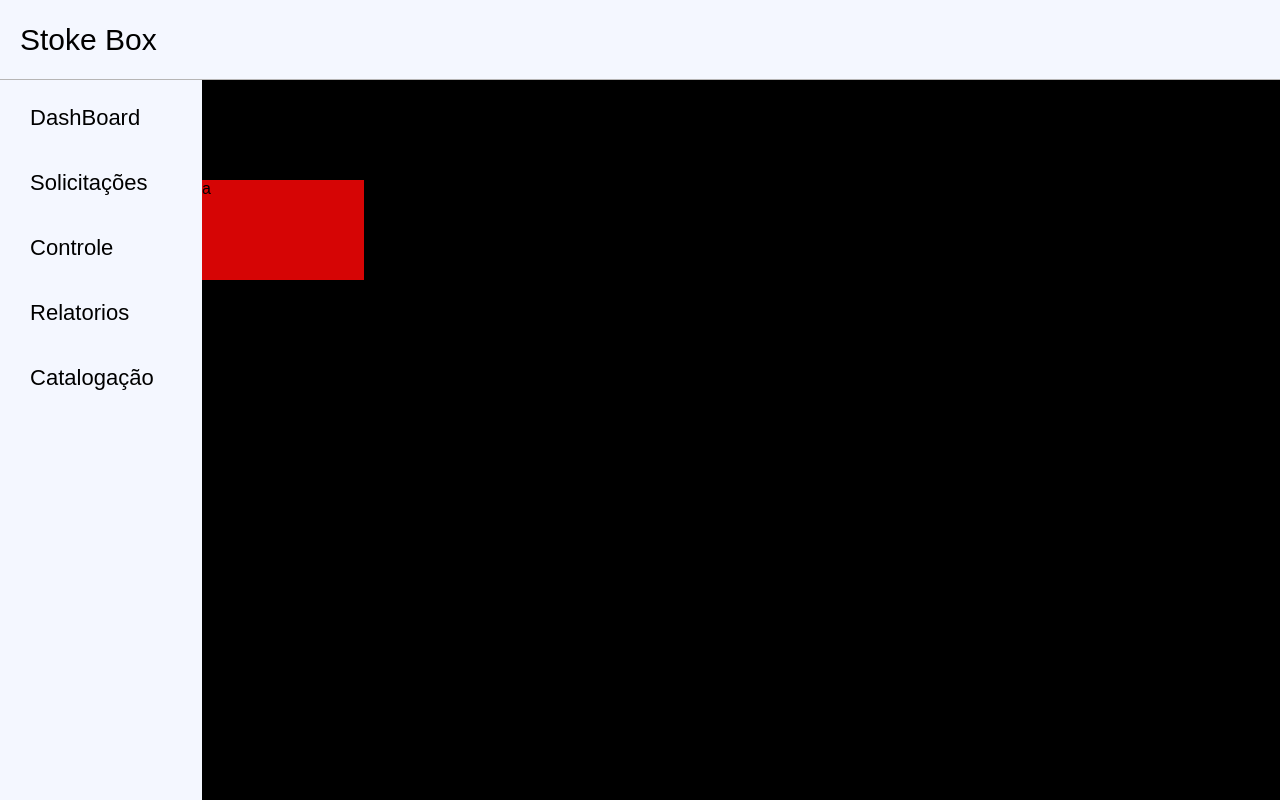
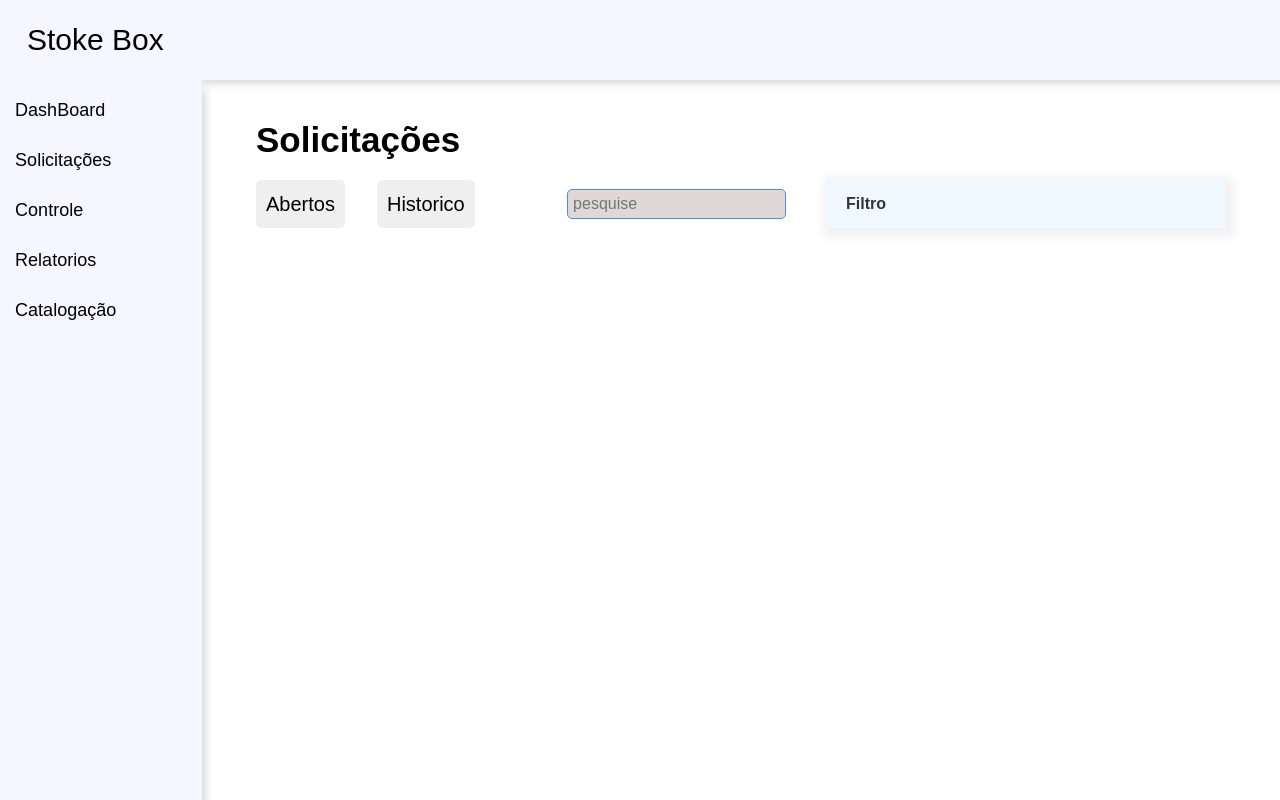
Before and after one commit to onDashCorporation/ACAI, a React (Vite) app: page /solicitacoes in a window 1280 px wide. Built offline with nearby package versions, Linux system fonts and the light colour scheme.

Commit message:
Feat: create dropdown in solicitações page

```diff
--- a/package.json
+++ b/package.json
@@ -10,10 +10,6 @@
     "preview": "vite preview"
   },
   "dependencies": {
-    "@emotion/react": "^11.11.4",
-    "@emotion/styled": "^11.11.0",
-    "@mui/material": "^5.15.12",
-    "@radix-ui/themes": "^2.0.3",
     "react": "^18.2.0",
     "react-dom": "^18.2.0",
     "react-router-dom": "^6.22.3",
--- /dev/null
+++ b/src/components/dropdown/dropdown.jsx
@@ -0,0 +1,30 @@
+import { useState } from "react";
+import * as S from "./style"
+
+const Dropdown = ({filterop, setFilterop}) => {
+
+    const [isActive, setIsActive] = useState(false);
+    const options = ["Categoria","Tipo", "Departamento" ]
+
+
+
+
+return(
+    <S.Container>
+        <S.Title onClick={(e) => setIsActive(!isActive)}>{filterop}</S.Title>
+        {isActive && (
+            <S.ContainerOp>
+                {options.map(options => (
+            <S.Op onClick={e => {setFilterop(options), setIsActive(false)}}>{options}</S.Op>
+
+
+                ))}
+
+        </S.ContainerOp>
+        )}
+    </S.Container>
+
+
+);
+}
+export default Dropdown;
--- /dev/null
+++ b/src/components/dropdown/style.jsx
@@ -0,0 +1,44 @@
+import styled from "styled-components";
+
+export const Container = styled.div`
+    width: 400px;
+    position: relative;
+    user-select: none;
+`;
+export const Title = styled.text`
+display: flex;
+align-items: center;
+justify-content: space-between;
+padding: 15px 20px;
+background-color: aliceblue;
+box-shadow: 3px 3px 10px 6px rgba(0,0,0,0.06) ;
+font-weight: bold;
+color: #333;
+cursor: pointer;
+
+`;
+export const ContainerOp = styled.div`
+    display: flex;
+    flex-direction: column;
+    position: absolute;
+    top: 110%;
+    left: 0px;
+    padding: 10px;
+    background-color: aliceblue;
+    box-shadow: 3px 3px 10px 6px rgba(0,0,0,0.06) ;
+    font-weight: 500;
+    color: #333;
+    width: 95%;
+
+`;
+export const Op = styled.text`
+padding: 10px;
+cursor: pointer;
+transition: all 0.2s;
+
+&:hover{
+    background-color: #e0e8f0;
+
+
+}
+`;
--- a/src/components/header/style.jsx
+++ b/src/components/header/style.jsx
@@ -7,10 +7,10 @@ export const HeaderContainer = styled.div`
   width: 100%;
   height: 90px;
   background-color: #f4f7ff;
-  border-bottom: 0.5px solid rgb(182, 181, 181);
+  box-shadow: 200px 0px 10px 2px rgba(0, 0, 0, 0.2);
   user-select: none;
 `;
 export const Logo = styled.text`
-  margin-left: 20px;
+  margin-left: 27px;
   font-size: 30px;
 `;
--- a/src/components/nav/style.jsx
+++ b/src/components/nav/style.jsx
@@ -4,6 +4,7 @@ export const Container = styled.div`
   width: 240px;
   max-height: 900px;
   background-color: #f4f7ff;
+  box-shadow: 0px 12px 10px 2px rgba(0, 0, 0, 0.2);
   display: flex;
   justify-content: center;
   align-items: start;
@@ -23,11 +24,11 @@ export const Op = styled.text`
   display: flex;
   flex-direction: column;
   justify-content: center;
-  font-size: 22px;
-  padding-left: 20px;
+  font-size: 18px;
+  padding-left: 5px;
+  /* padding: 5px; */
   width: 90%;
-  height: 45px;
-  gap: 50px;
+  height: 30px;
   cursor: pointer;
   transition: 0.2s;
 
--- a/src/pages/Login/forgot.jsx
+++ b/src/pages/Login/forgot.jsx
@@ -51,11 +51,11 @@ const Forgot = () => {
         </S.TermsContainer>
       </S.Login>
       <S.ImgContainer>
-        <S.ImgtextContainer>
+        <S.ImgTextContainer>
           <S.TextImage>
             Lorem ipsum dolor sit amet consectetur adipiscing elit.
           </S.TextImage>
-        </S.ImgtextContainer>
+        </S.ImgTextContainer>
         <S.Img src={login} alt="Imagem de um estoque" />
       </S.ImgContainer>
     </S.Main>
--- a/src/pages/Login/login.jsx
+++ b/src/pages/Login/login.jsx
@@ -41,11 +41,11 @@ const Login = () => {
         </S.TermsContainer>
       </S.Login>
       <S.ImgContainer>
-        <S.ImgtextContainer>
+        <S.ImgTextContainer>
           <S.TextImage>
             Lorem ipsum dolor sit amet consectetur adipiscing elit.
           </S.TextImage>
-        </S.ImgtextContainer>
+        </S.ImgTextContainer>
         <S.Img src={login} alt="Imagem de um estoque" />
       </S.ImgContainer>
     </S.Main>
--- a/src/pages/Login/register.jsx
+++ b/src/pages/Login/register.jsx
@@ -51,11 +51,11 @@ const Register = () => {
         </S.TermsContainer>
       </S.Login>
       <S.ImgContainer>
-        <S.ImgtextContainer>
+        <S.ImgTextContainer>
           <S.TextImage>
             Lorem ipsum dolor sit amet consectetur adipiscing elit.
           </S.TextImage>
-        </S.ImgtextContainer>
+        </S.ImgTextContainer>
         <S.Img src={login} alt="Imagem de um estoque" />
       </S.ImgContainer>
     </S.Main>
--- a/src/pages/Login/styles.jsx
+++ b/src/pages/Login/styles.jsx
@@ -9,19 +9,6 @@ export const Main = styled.div`
   height: auto;
   overflow: hidden;
   user-select: none;
-`;
-
-export const test = styled.div`
-  display: flex;
-  flex-direction: column;
-`;
-export const Container = styled.div`
-  display: flex;
-  flex-direction: row;
-`;
-export const Test = styled.div`
-  display: flex;
-  flex-direction: column;
 `;
 
 export const Login = styled.div`
@@ -42,7 +29,7 @@ export const ImgContainer = styled.div`
   border: none;
   outline: none;
 `;
-export const ImgtextContainer = styled.div`
+export const ImgTextContainer = styled.div`
   max-width: 30%;
   max-height: 20%;
   position: absolute;
@@ -66,18 +53,21 @@ export const Img = styled.img`
 export const TitleContainer = styled.div`
   display: flex;
   flex-direction: column;
-  justify-content: flex-start;
+  text-align: left;
+  justify-content: center;
   margin-top: 50px;
   width: 65%;
   gap: 20px;
 `;
 export const Title = styled.text`
-  font-size: 60px;
+  width: 100%;
+  font-size: 55px;
   font-weight: bold;
 `;
 export const SubTitle = styled.text`
   font-size: 15px;
   color: #737373;
+  width: 100%;
 `;
 export const InputContainer = styled.div`
   display: flex;
@@ -96,11 +86,11 @@ export const ButtonContainer = styled.div`
   height: 8%;
 `;
 export const SubText = styled.div`
-  font-size: 14px;
+  font-size: 12px;
 `;
 export const Link = styled.a`
   cursor: pointer;
-  font-size: 15px;
+  font-size: 14  px;
   color: #4e8fd9;
 `;
 export const TermsContainer = styled.div`
--- a/src/pages/Solicitacoes/solicitacoes.jsx
+++ b/src/pages/Solicitacoes/solicitacoes.jsx
@@ -1,16 +1,33 @@
 import * as S from "./style";
 import Nav from "../../components/nav/nav";
 import Header from "../../components/header/header";
+import Dropdown from "../../components/dropdown/dropdown"
+import { useState } from "react";
 
 const solicitacoes = () => {
+  const [filterop, setFilterop] = useState("Filtro");
+
+
+
   return (
     <S.Body>
       <Header />
       <S.Main>
         <Nav />
         <S.Container>
-          <S.IN>a</S.IN>
-
+          <S.Setcion>
+            <S.Title>Solicitações</S.Title>
+            <S.Header>
+              <S.Option>
+                <S.Op>Abertos</S.Op>
+                <S.Op>Historico</S.Op>
+              </S.Option>
+              <S.SearchContainer>
+                <S.Search type="search" placeholder="pesquise" />
+                <Dropdown filterop={filterop} setFilterop={setFilterop}/>
+              </S.SearchContainer>
+            </S.Header>
+          </S.Setcion>
         </S.Container>
       </S.Main>
     </S.Body>
--- a/src/pages/Solicitacoes/style.jsx
+++ b/src/pages/Solicitacoes/style.jsx
@@ -9,20 +9,60 @@ export const Main = styled.div`
   display: flex;
 `;
 export const Container = styled.div`
-  background-color: #000000;
+  display: flex;
+  flex-direction: column;
+  align-items: center;
   overflow-y: auto;
   width: 100%;
   height: 90vh;
+`;
+export const Setcion = styled.div`
+  margin-top: 40px;
+  display: flex;
   flex-direction: column;
+  width: 90%;
   gap: 20px;
-  justify-content: center;
-  align-items: center;
 `;
 
-export const IN = styled.div`
-  margin-top: 100px;
-  margin-bottom: 100px;
-  background-color: #d60505;
-  width: 15%;
-  height: 100px;
+export const Title = styled.div`
+  font-size: 35px;
+  font-weight: bold;
 `;
+export const Header = styled.div`
+  display: flex;
+  flex-direction: row;
+  justify-content: space-between;
+`;
+export const Option = styled.div`
+  display: flex;
+  flex-direction: row;
+  gap: 32px;
+`;
+export const Op = styled.button`
+  font-size: 20px;
+  padding: 10px;
+  border-radius: 5px;
+
+  &:active {
+    background-color: #d9d9d9;
+  }
+`;
+
+export const SearchContainer = styled.div`
+  display: flex;
+  flex-direction: row;
+  align-items: center;
+  gap: 40px;
+`;
+export const Search = styled.input`
+  height: 30px;
+  padding: 5px;
+  border-radius: 5px;
+  border: 0.5px solid #4e8fd9;
+  background-color: #e0d8d8;
+
+  &::-webkit-search-cancel-button {
+    -webkit-appearance: none;
+    appearance: none;
+  }
+`;
```
Also changed, not shown: 1 other file (tests, documents, lock files or other folders).
